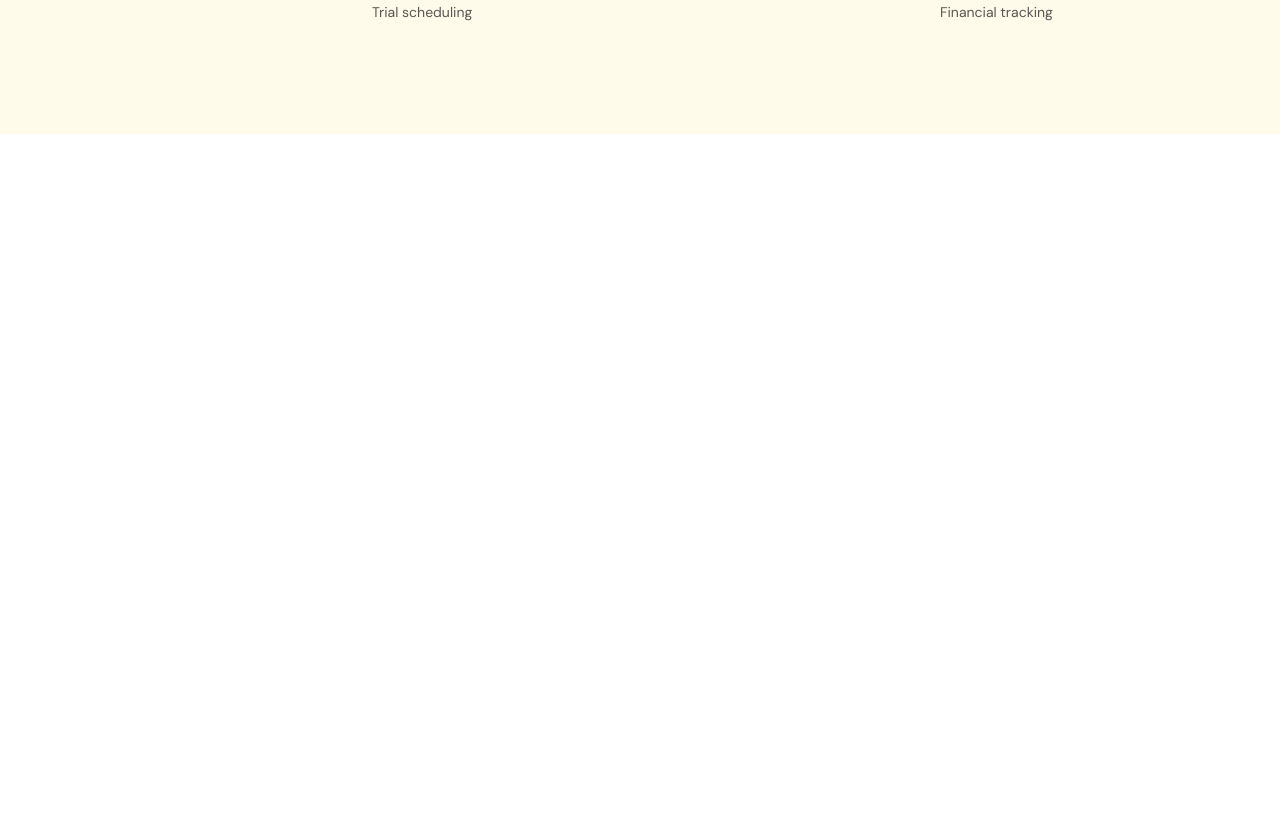
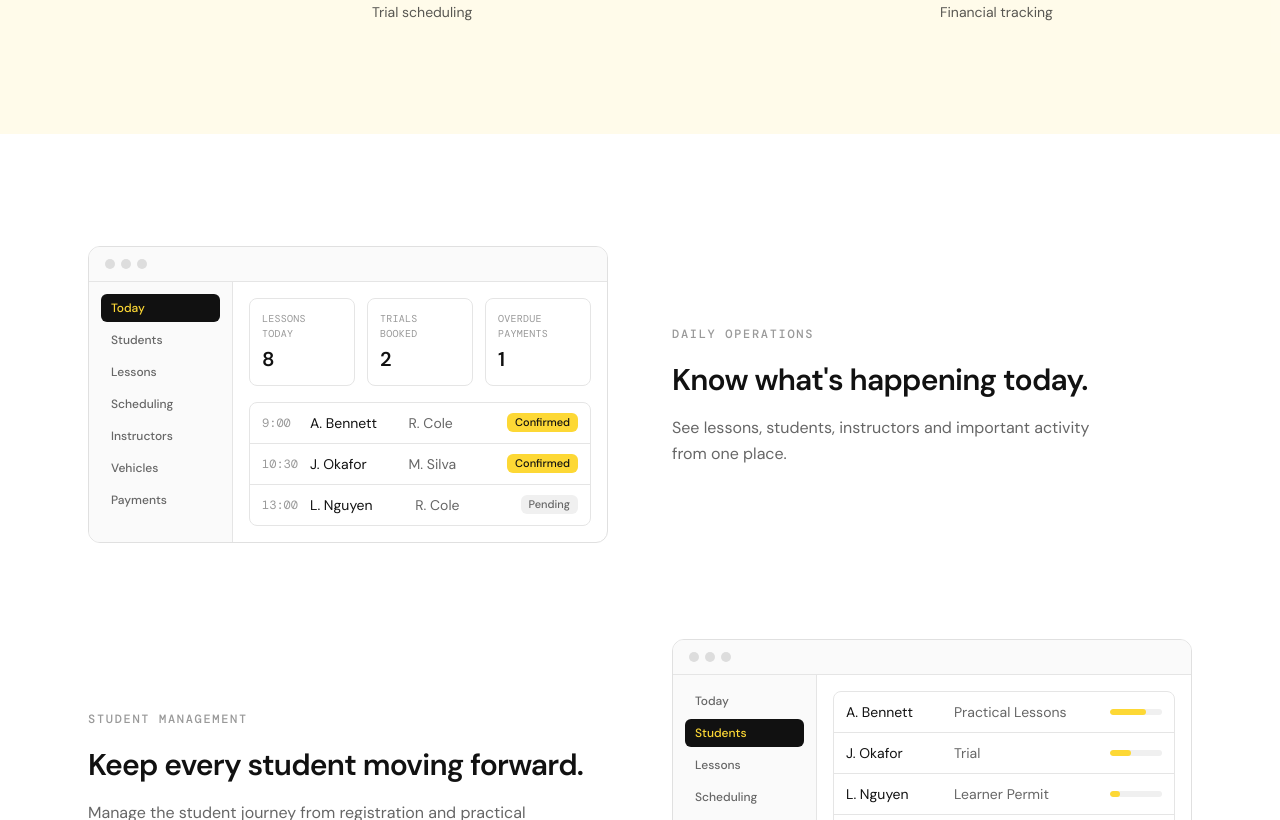
Before and after one commit to Steerly/website, a Next.js app: page / in a window 1280 px wide. Shown: the part 1980-2800 px from the top of the page. Before the commit the page ends 2114 px from the top, so only its background shows below. Built offline with nearby package versions, Linux system fonts and the light colour scheme; no server answers.

Commit message:
add product showcase section

```diff
--- /dev/null
+++ b/app/components/showcase-section.tsx
@@ -0,0 +1,62 @@
+import { AppMockup } from "./app-mockup";
+import { Reveal } from "./reveal";
+
+const stories = [
+  {
+    label: "Daily Operations",
+    title: "Know what's happening today.",
+    body: "See lessons, students, instructors and important activity from one place.",
+    variant: "today" as const,
+  },
+  {
+    label: "Student Management",
+    title: "Keep every student moving forward.",
+    body: "Manage the student journey from registration and practical lessons to trials and licensing.",
+    variant: "students" as const,
+  },
+  {
+    label: "Scheduling",
+    title: "Make scheduling simple.",
+    body: "Coordinate students, instructors, vehicles and lessons without the usual back-and-forth.",
+    variant: "scheduling" as const,
+  },
+  {
+    label: "Financials",
+    title: "Know where your money stands.",
+    body: "Track payment plans, installments, transactions, receipts and instructor payroll in one place.",
+    variant: "financials" as const,
+  },
+];
+
+export function ShowcaseSection() {
+  return (
+    <section id="features" className="bg-white">
+      <div className="mx-auto flex max-w-6xl flex-col gap-24 px-6 py-20 sm:py-28">
+        {stories.map((story, i) => (
+          <Reveal key={story.label}>
+            <article
+              className={`flex flex-col gap-10 lg:items-center lg:gap-16 ${
+                i % 2 === 1 ? "lg:flex-row-reverse" : "lg:flex-row"
+              }`}
+            >
+              <div className="lg:w-1/2">
+                <AppMockup variant={story.variant} />
+              </div>
+              <div className="lg:w-1/2">
+                <span className="font-mono text-xs font-medium uppercase tracking-[0.14em] text-[#999999]">
+                  {story.label}
+                </span>
+                <h3 className="mt-4 text-2xl font-semibold leading-tight tracking-tight text-black sm:text-3xl">
+                  {story.title}
+                </h3>
+                <p className="mt-4 max-w-md text-base leading-relaxed text-[#666666]">
+                  {story.body}
+                </p>
+              </div>
+            </article>
+          </Reveal>
+        ))}
+      </div>
+    </section>
+  );
+}
--- a/app/page.tsx
+++ b/app/page.tsx
@@ -3,6 +3,7 @@ import { Hero } from "./components/hero";
 import { ProductStrip } from "./components/product-strip";
 import { ProblemSection } from "./components/problem-section";
 import { CapabilitiesSection } from "./components/capabilities-section";
+import { ShowcaseSection } from "./components/showcase-section";
 
 export default function Home() {
   return (
@@ -13,6 +14,7 @@ export default function Home() {
         <ProductStrip />
         <ProblemSection />
         <CapabilitiesSection />
+        <ShowcaseSection />
       </main>
     </>
   );
```
Also changed, not shown: 1 other file (tests, documents, lock files or other folders).
